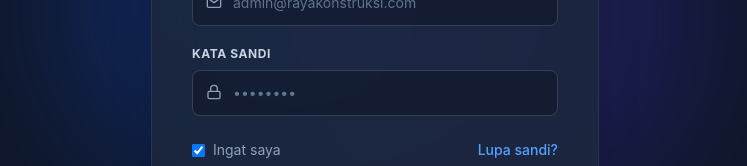
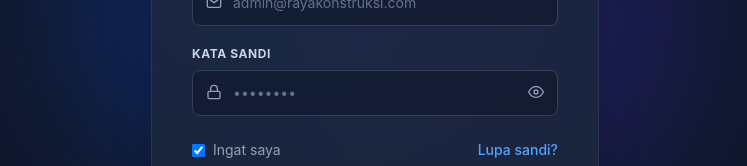
Before and after one commit to fikihrz/Raya-konstruksi, a React (Vite) app in the folder admin/: page /login in a window 1280 px wide. Shown: the part 386-552 px from the top of the page, without its empty margins (265-1012 px from the left). Built offline with nearby package versions, Linux system fonts and the light colour scheme.

Commit message:
feat: add password visibility eye toggle and promise-cached MongoDB connection

```diff
--- a/admin/src/pages/Login.tsx
+++ b/admin/src/pages/Login.tsx
@@ -1,5 +1,5 @@
 import React, { useState } from 'react';
-import { FiBox, FiLock, FiMail, FiCheck, FiArrowLeft, FiAlertCircle, FiKey } from 'react-icons/fi';
+import { FiBox, FiLock, FiMail, FiCheck, FiArrowLeft, FiAlertCircle, FiKey, FiEye, FiEyeOff } from 'react-icons/fi';
 import { useNavigate } from 'react-router-dom';
 
 const API = window.location.hostname === 'localhost' ? 'http://localhost:3000' : 'https://backend-three-beta-90.vercel.app';
@@ -15,6 +15,8 @@ const Login = () => {
   const [resetEmail, setResetEmail] = useState('');
   const [pin, setPin] = useState('');
   const [newPassword, setNewPassword] = useState('');
+  const [showPassword, setShowPassword] = useState(false);
+  const [showNewPassword, setShowNewPassword] = useState(false);
 
   const [error, setError] = useState('');
   const [successMsg, setSuccessMsg] = useState('');
@@ -160,13 +162,16 @@ const Login = () => {
               <div className="relative">
                 <FiLock className="absolute left-3.5 top-3.5 text-slate-400" />
                 <input
-                  type="password"
+                  type={showPassword ? 'text' : 'password'}
                   required
                   value={password}
                   onChange={(e) => setPassword(e.target.value)}
-                  className="w-full bg-slate-900/60 border border-slate-700 rounded-lg pl-10 pr-4 py-3 text-white placeholder-slate-500 focus:outline-none focus:ring-2 focus:ring-blue-500 text-sm transition-all"
+                  className="w-full bg-slate-900/60 border border-slate-700 rounded-lg pl-10 pr-12 py-3 text-white placeholder-slate-500 focus:outline-none focus:ring-2 focus:ring-blue-500 text-sm transition-all"
                   placeholder="••••••••"
                 />
+                <button type="button" onClick={() => setShowPassword(!showPassword)} className="absolute right-3.5 top-3.5 text-slate-400 hover:text-white transition-colors">
+                  {showPassword ? <FiEyeOff /> : <FiEye />}
+                </button>
               </div>
             </div>
 
@@ -264,14 +269,17 @@ const Login = () => {
                 <div className="relative">
                   <FiLock className="absolute left-3.5 top-3.5 text-slate-400" />
                   <input
-                    type="password"
+                    type={showNewPassword ? 'text' : 'password'}
                     required
                     minLength={6}
                     value={newPassword}
                     onChange={(e) => setNewPassword(e.target.value)}
-                    className="w-full bg-slate-900/60 border border-slate-700 rounded-lg pl-10 pr-4 py-3 text-white placeholder-slate-500 focus:outline-none focus:ring-2 focus:ring-blue-500 text-sm transition-all"
+                    className="w-full bg-slate-900/60 border border-slate-700 rounded-lg pl-10 pr-12 py-3 text-white placeholder-slate-500 focus:outline-none focus:ring-2 focus:ring-blue-500 text-sm transition-all"
                     placeholder="Minimal 6 karakter"
                   />
+                  <button type="button" onClick={() => setShowNewPassword(!showNewPassword)} className="absolute right-3.5 top-3.5 text-slate-400 hover:text-white transition-colors">
+                    {showNewPassword ? <FiEyeOff /> : <FiEye />}
+                  </button>
                 </div>
               </div>
 
```
Also changed, not shown: 1 other file (tests, documents, lock files or other folders).
